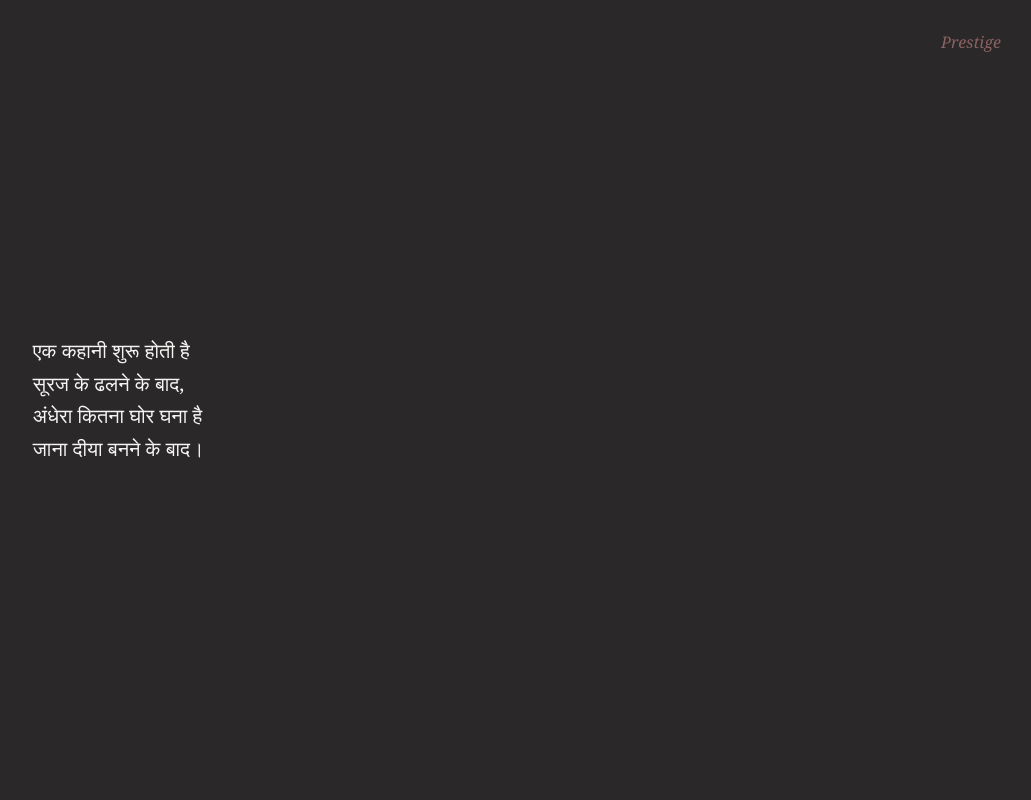
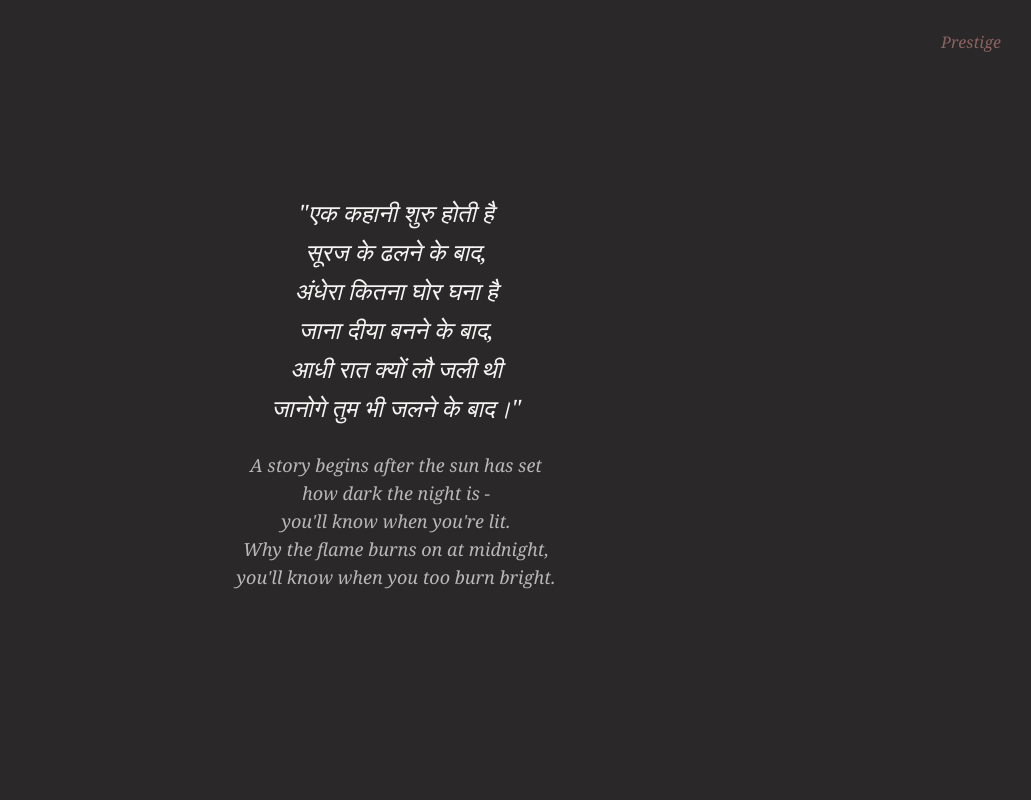
Before and after one commit to ankit1595/biography, a React (Vite) app: page / in a window 1280 px wide. Shown: the top 800 px of the page, without its empty margins (244-1275 px from the left). Built offline with nearby package versions, Linux system fonts and the light colour scheme.

Commit message:
feat: Update index page title and favicon; add SubSection and QuoteSection components

```diff
--- a/index.html
+++ b/index.html
@@ -2,9 +2,9 @@
 <html lang="en">
   <head>
     <meta charset="UTF-8" />
-    <link rel="icon" type="image/svg+xml" href="/vite.svg" />
+    <link rel="icon" href="https://acharyaprashant.org/images/ic_favicon.png" />
     <meta name="viewport" content="width=device-width, initial-scale=1.0" />
-    <title>biography</title>
+    <title>AP - Biography</title>
   </head>
   <body>
     <div id="root"></div>
--- a/src/App.tsx
+++ b/src/App.tsx
@@ -2,6 +2,8 @@ import {
   ChapterHeader,
   TextSection,
   GallerySection,
+  SubSection,
+  QuoteSection,
 } from "./components/Sections";
 import { IndexSection } from "./components/IndexSection";
 import { ScrubScroller } from "./components/ScrubScroller";
@@ -56,6 +58,25 @@ function App() {
             bgColor={section.bgColor}
           />
         );
+      case "subsection":
+        return (
+          <SubSection
+            key={idx}
+            title={section.title}
+            content={section.content}
+            bgColor={section.bgColor}
+          />
+        );
+      case "quote":
+        return (
+          <QuoteSection
+            key={idx}
+            quote={section.quote}
+            translation={section.translation}
+            attribution={section.attribution}
+            bgColor={section.bgColor}
+          />
+        );
       default:
         return null;
     }
--- a/src/components/Sections.jsx
+++ b/src/components/Sections.jsx
@@ -107,6 +107,7 @@ export function GallerySection({
             <img
               src={img.src}
               alt={img.caption || `Image ${idx + 1}`}
+              loading="lazy"
               className="w-full h-auto object-contain rounded"
             />
           </div>
@@ -120,3 +121,53 @@ export function GallerySection({
     </SectionWrapper>
   );
 }
+
+export function SubSection({
+  title,
+  content,
+  bgColor = SECTION_DEFAULTS.text,
+}) {
+  return (
+    <SectionWrapper bgColor={bgColor} className="py-16 px-8">
+      <div className="content-container">
+        <h3 className="text-xl md:text-2xl font-semibold mb-6 leading-tight">
+          {title}
+        </h3>
+        <p className="text-lg md:text-xl leading-relaxed whitespace-pre-line">
+          {content}
+        </p>
+      </div>
+    </SectionWrapper>
+  );
+}
+
+
+export function QuoteSection({
+  quote,
+  translation,
+  attribution,
+  bgColor = SECTION_DEFAULTS.header,
+}) {
+  return (
+    <SectionWrapper
+      bgColor={bgColor}
+      className="h-screen flex items-center justify-center px-8"
+    >
+      <div className="content-container text-center max-w-3xl mx-auto">
+        <blockquote className="text-xl md:text-2xl italic leading-relaxed whitespace-pre-line mb-6">
+          "{quote}"
+        </blockquote>
+        {translation && (
+          <p className="text-base md:text-lg opacity-70 italic mb-4 whitespace-pre-line">
+            {translation}
+          </p>
+        )}
+        {attribution && (
+          <cite className="text-base md:text-lg opacity-60 block">
+            — {attribution}
+          </cite>
+        )}
+      </div>
+    </SectionWrapper>
+  );
+}
--- a/src/data/chapters.js
+++ b/src/data/chapters.js
@@ -16,10 +16,12 @@ export const chapters = [
     sections: [
       {
         id: "mission-intro",
-        type: "text",
+        type: "quote",
         bgColor: BACKGROUNDS.charcoal,
-        content:
-          "एक कहानी शुरू होती है\nसूरज के ढलने के बाद,\nअंधेरा कितना घोर घना है\nजाना दीया बनने के बाद।",
+        quote:
+          "एक कहानी शुरु होती है\nसूरज के ढलने के बाद,\nअंधेरा कितना घोर घना है\nजाना दीया बनने के बाद,\nआधी रात क्यों लौ जली थी\nजानोगे तुम भी जलने के बाद।",
+        translation:
+          "A story begins after the sun has set\nhow dark the night is - \nyou'll know when you're lit.\nWhy the flame burns on at midnight,\nyou'll know when you too burn bright.",
       },
     ],
   },
@@ -105,6 +107,15 @@ This fusion of philosophical depth, fearlessness, and authenticity - realised on
 Born in a middle-class family in Uttar Pradesh, the surroundings were ordinary, but the inner landscape was anything but. Books became companions, philosophy became the language of understanding.
 
 The education system felt inadequate. Not because it was difficult, but because it seemed to miss the point entirely. What was the purpose of learning if it didn't address the fundamental questions of life?`,
+      },
+      {
+        id: "the-dawn-responsibility",
+        type: "subsection",
+        bgColor: BACKGROUNDS.lightGray,
+        title: "A strong sense of responsibility at a very early age",
+        content: `Living in Kanpur, when he was barely two-and-a-half years old, frequent power cuts were common. One summer evening, while his parents were on the rooftop, the electricity went out, and the fan in his room stopped. The little boy woke up, got off his bed, and set out - still in his shorts - to fetch an electrician from the market.
+
+On the way, he met the neighborhood milkman, who asked where he was going. Calmly, he replied, "The electricity is out, I'm going to get the electrician." Panic had already broken out at home, but by the time his family reached him, he had already asked the electrician to come.`,
       },
     ],
   },
--- a/src/index.css
+++ b/src/index.css
@@ -1,4 +1,8 @@
 @import "tailwindcss";
+
+:root {
+  --mobile-nav-height: 56px;
+}
 
 @layer base {
   html {
@@ -14,6 +18,19 @@
   body {
     @apply leading-relaxed;
     font-family: "Georgia", "Times New Roman", serif;
+  }
+}
+
+/* Mobile scroll padding to account for fixed navbar */
+@media (max-width: 768px) {
+  html {
+    scroll-padding-top: var(--mobile-nav-height);
+  }
+
+  section.h-screen {
+    min-height: calc(100vh - var(--mobile-nav-height));
+    min-height: calc(100dvh - var(--mobile-nav-height));
+    height: auto;
   }
 }
 
```
